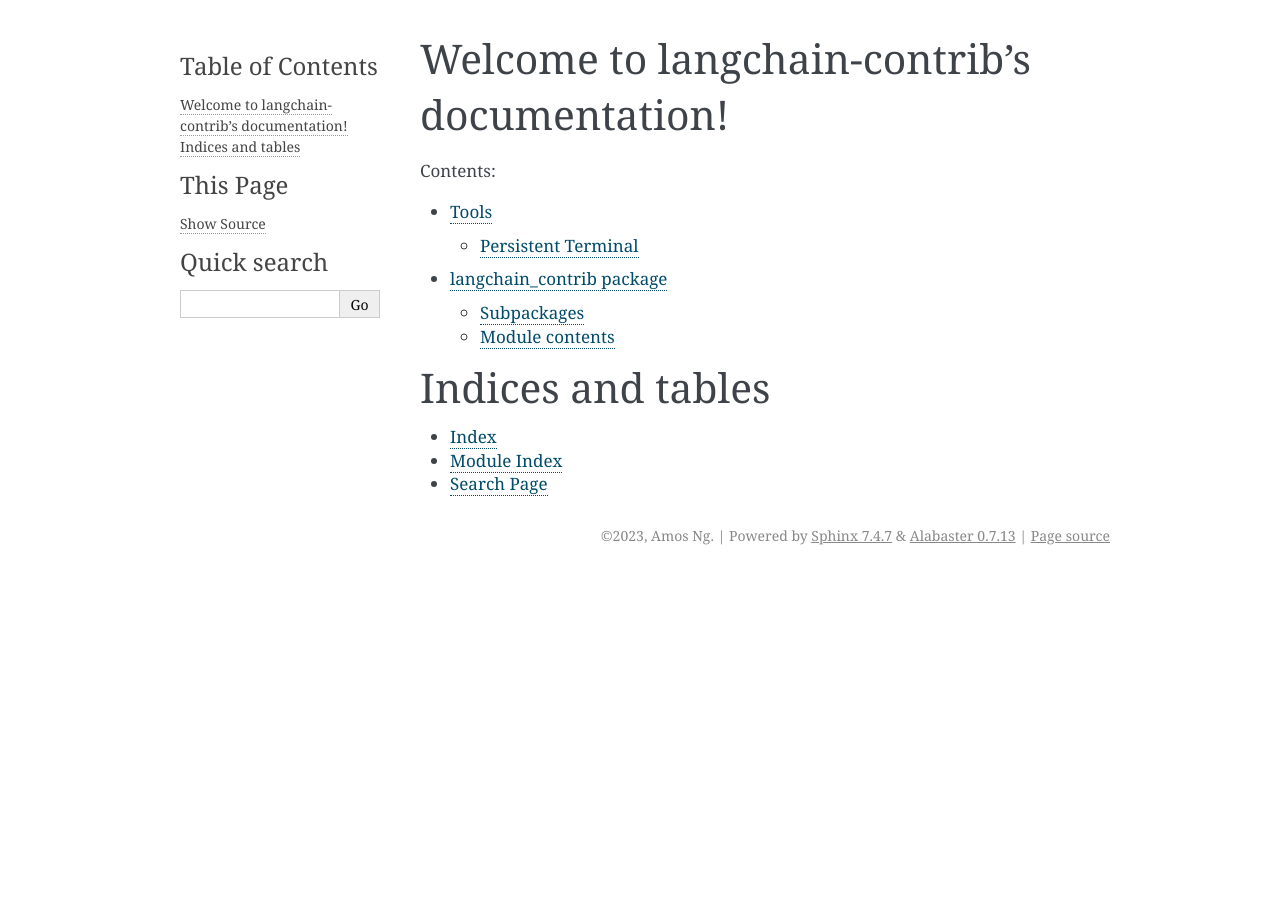
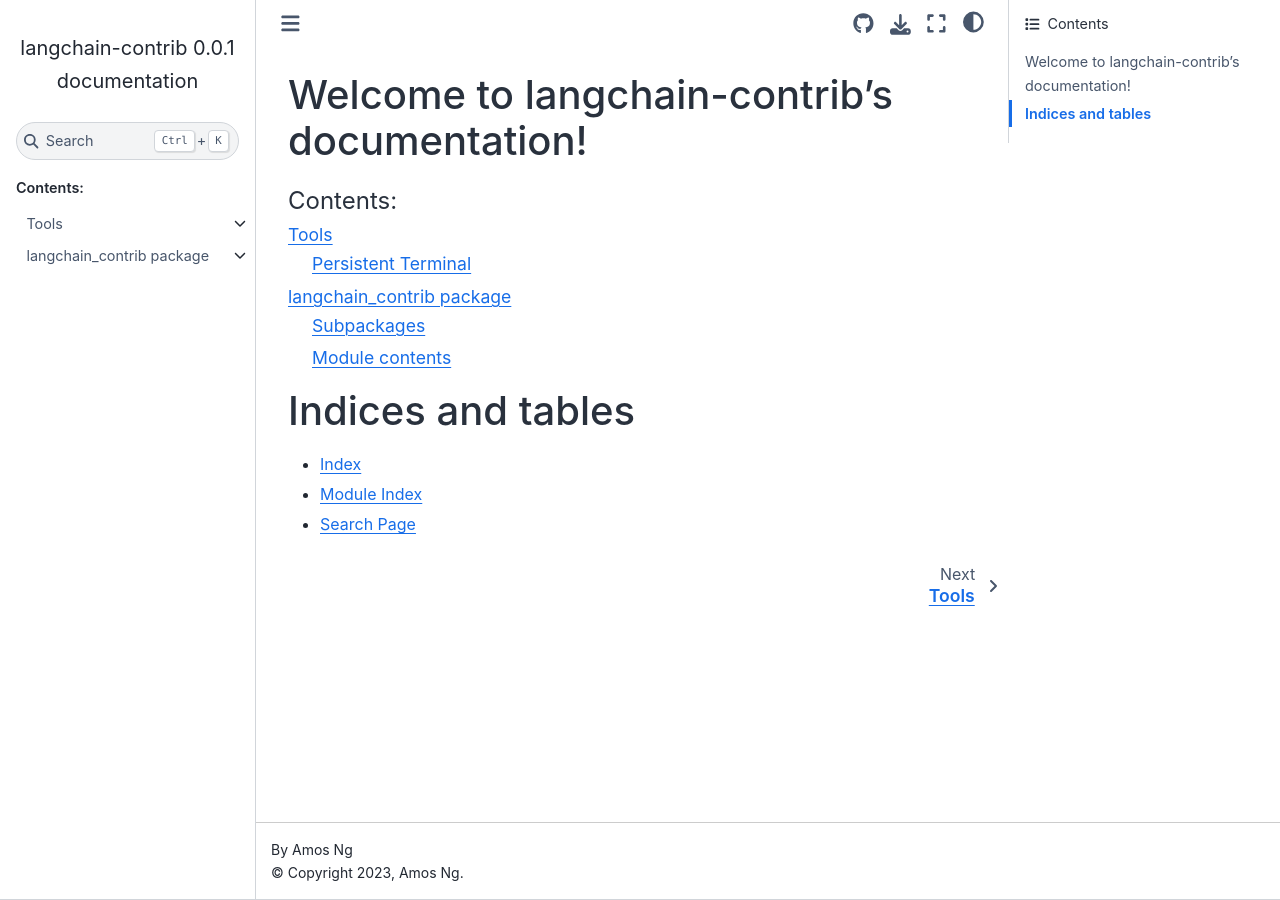
Before and after one commit to amosjyng/langchain-contrib, a Sphinx documentation site: the page built from docs/index.rst, in a window 1280 px wide. Built offline with Sphinx 7.4.7 and the Sphinx Book theme 1.1.4, drawn with Linux system fonts in a browser that asks for light colours.

Commit message:
Use the same RTD theme as langchain

```diff
--- a/docs/conf.py
+++ b/docs/conf.py
@@ -28,5 +28,20 @@
 # -- Options for HTML output -------------------------------------------------
 # https://www.sphinx-doc.org/en/master/usage/configuration.html#options-for-html-output
 
-html_theme = "alabaster"
+html_theme = "sphinx_book_theme"
+
+html_theme_options = {
+    "path_to_docs": "docs",
+    "repository_url": "https://github.com/amosjyng/langchain-contrib",
+    "use_repository_button": True,
+}
+
+html_context = {
+    "display_github": True,  # Integrate GitHub
+    "github_user": "amosjyng",  # Username
+    "github_repo": "langchain-contrib",  # Repo name
+    "github_version": "main",  # Version
+    "conf_py_path": "/docs/",  # Path in the checkout to the docs root
+}
+
 html_static_path = ["_static"]
--- a/pyproject.toml
+++ b/pyproject.toml
@@ -35,6 +35,7 @@
 sphinx-autobuild = "^2021.3.14"
 nbsphinx = "^0.9.1"
 jupyterlab = "^3.6.1"
+sphinx-book-theme = "^1.0.0"
 
 [tool.mypy]
 ignore_missing_imports = "True"
```
Also changed, not shown: 1 other file.
